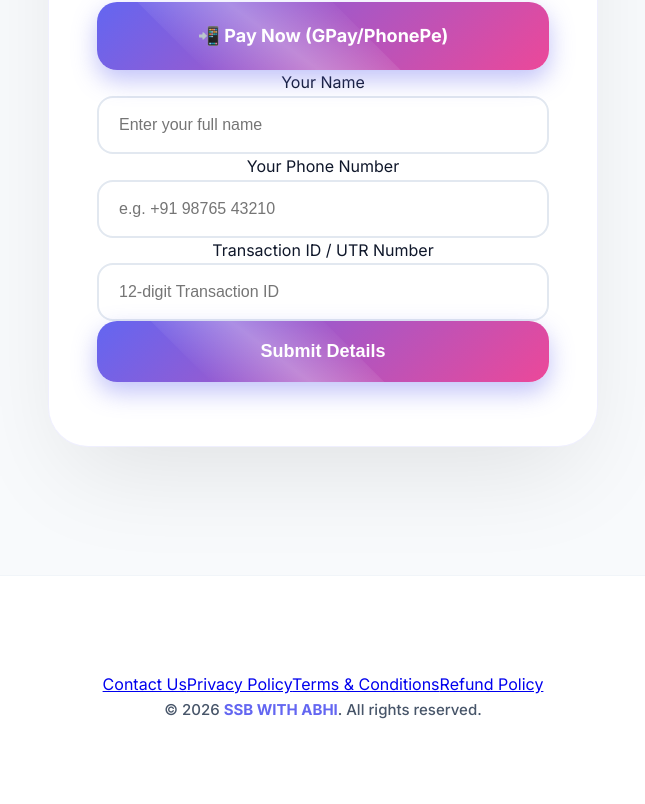
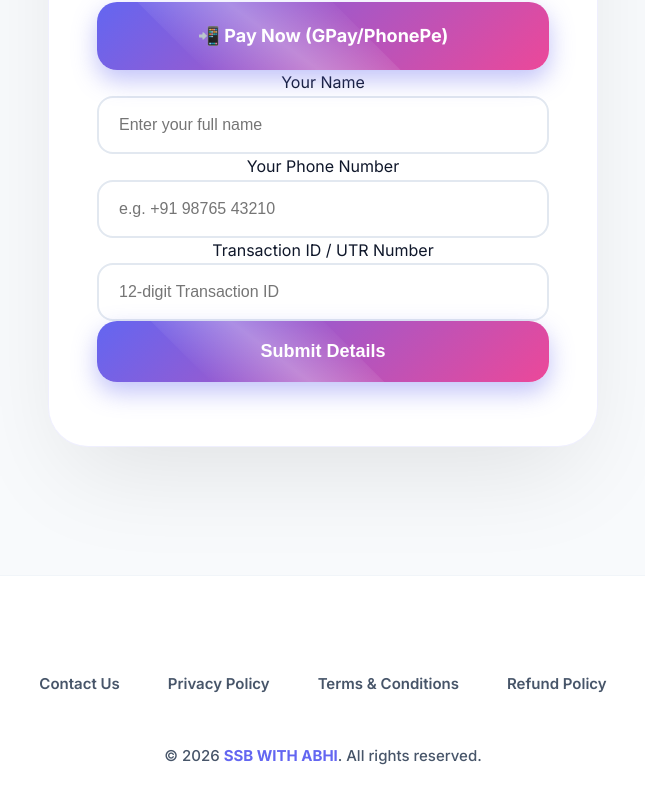
Before and after one commit to Sachinnegi9936167436/calling, a Next.js app: page / in a window 1280 px wide. Shown: the part 3714-4518 px from the top of the page, without its empty margins (317-962 px from the left). Built offline with nearby package versions, Linux system fonts and the light colour scheme.

Commit message:
Fix footer link spacing and styling

```diff
--- a/app/globals.css
+++ b/app/globals.css
@@ -424,6 +424,29 @@
   width: 100%;
 }
 
+.footer-links {
+  display: flex;
+  justify-content: center;
+  gap: 3rem;
+  margin-bottom: 3rem;
+  flex-wrap: wrap;
+}
+
+.footer-link {
+  color: var(--text-muted);
+  text-decoration: none;
+  font-size: 0.9375rem;
+  font-weight: 600;
+  transition: all 0.2s;
+  position: relative;
+}
+
+.footer-link:hover {
+  color: var(--accent-primary);
+  transform: translateY(-2px);
+}
+
+
 /* Mobile Adjustments */
 @media (max-width: 768px) {
   .nav-links {
```
